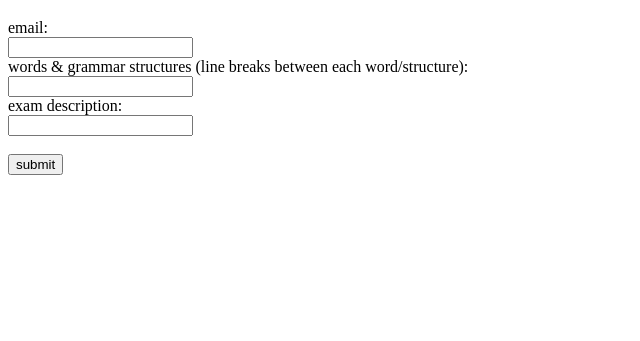
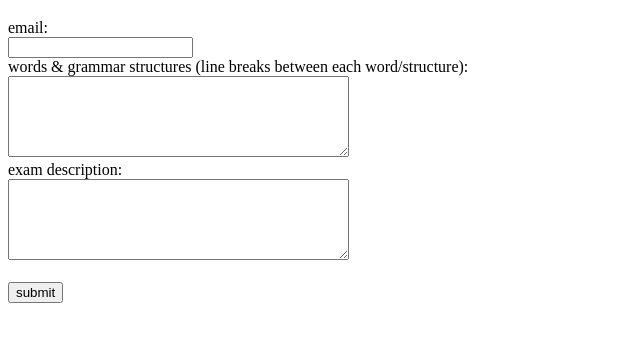
Before and after one commit to apatheticbrick/LanguageBot, a plain HTML site: page index.html in a window 1280 px wide. Shown: the part 61-402 px from the top of the page, without its empty margins (0-640 px from the left). Drawn offline with Linux system fonts and the light colour scheme.

Commit message:
changed input sizes

```diff
--- a/index.html
+++ b/index.html
@@ -14,15 +14,13 @@
         <br>
         <label>words & grammar structures (line breaks between each word/structure): </label>
         <br>
-        <input id="chars">
+        <textarea id="chars" cols="40" rows="5"></textarea>
         <br>
         <label>exam description: </label>
         <br>
-        <input id="exam_desc">
+        <textarea id="exam_desc" cols="40" rows="5"></textarea>
         <br><br>
         <button id="mySubmit">submit</button>
-
-
 
         <script src="index.js"></script>
     </body>
```
